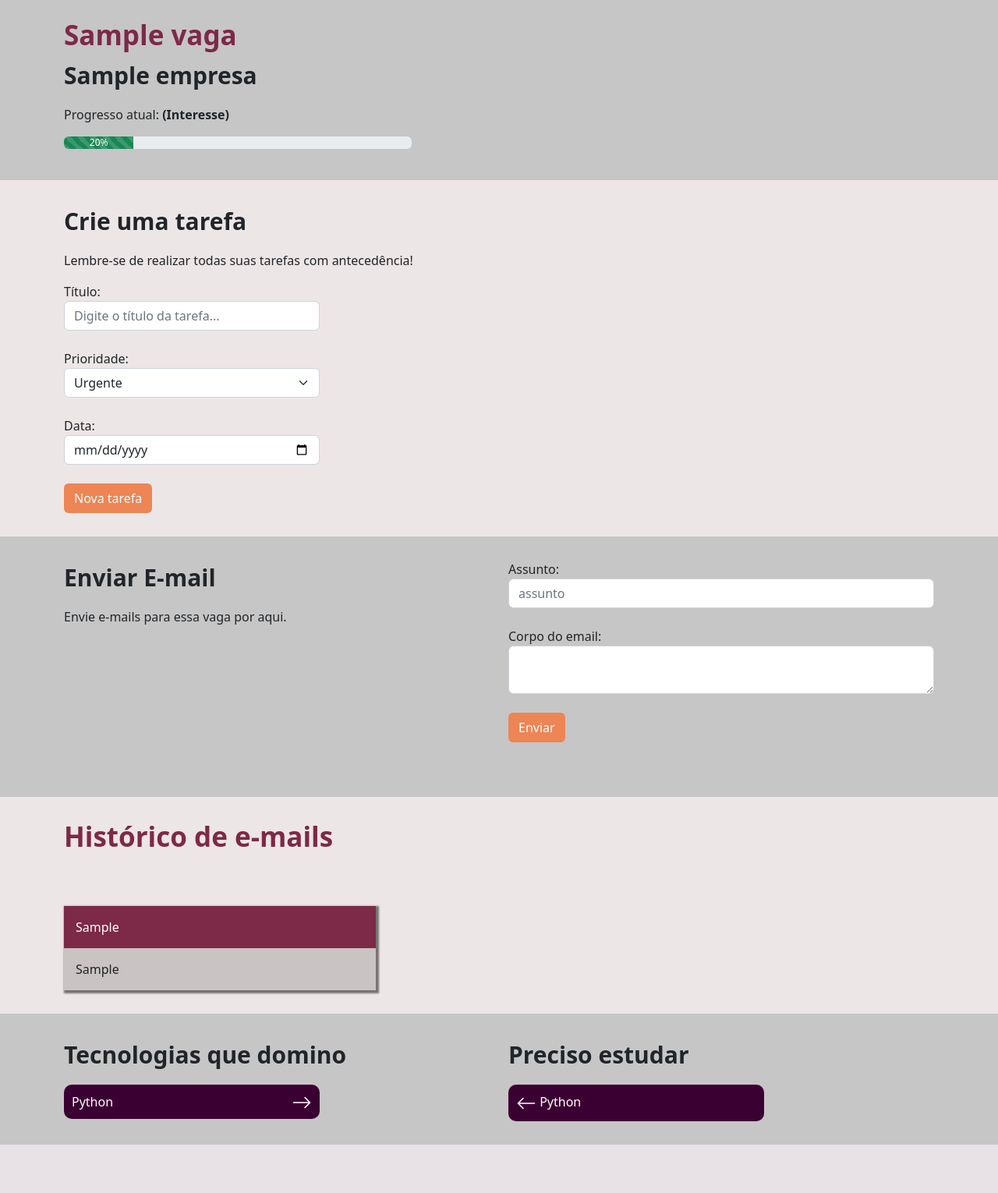
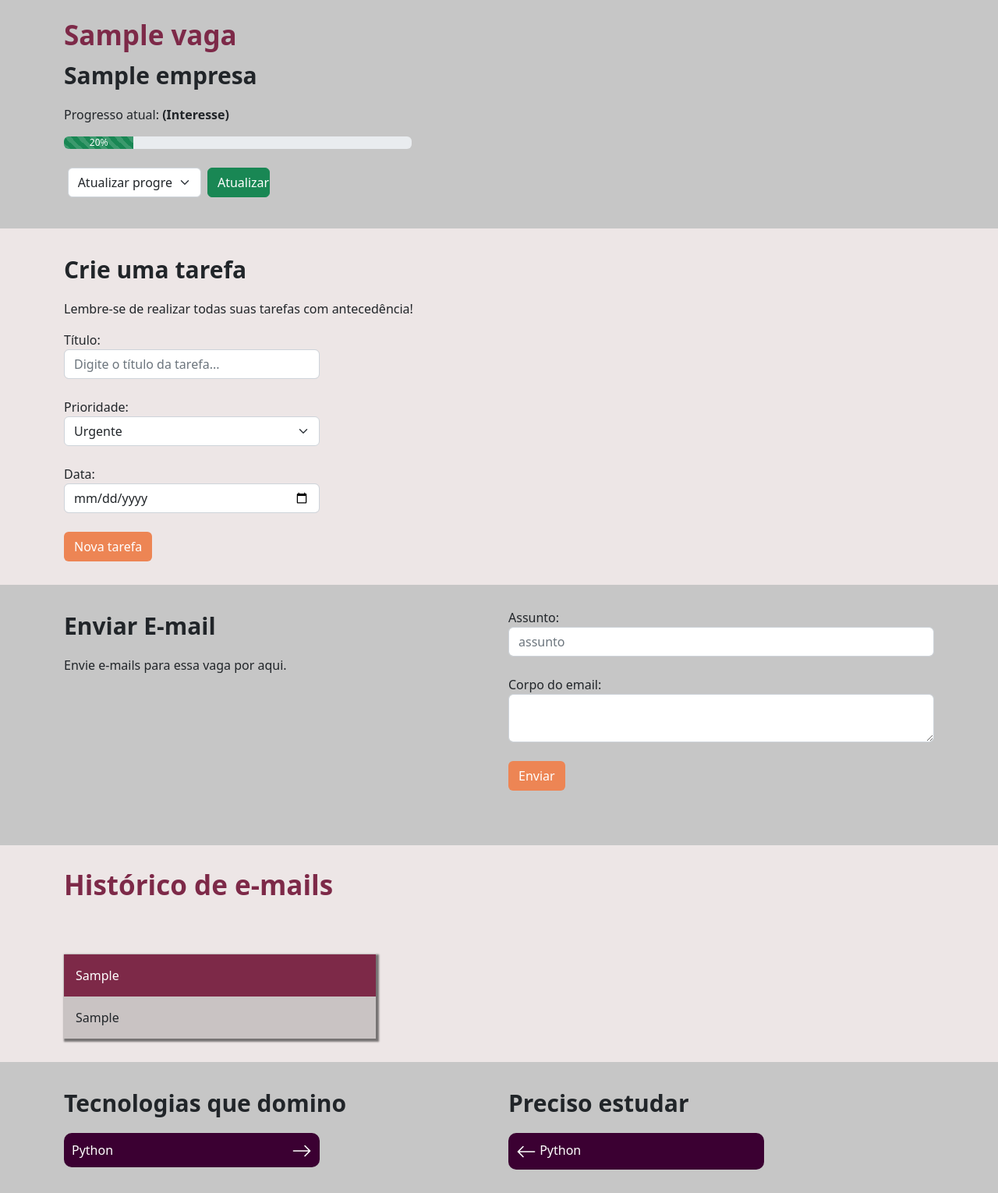
Before and after one commit to raphael-araujo/seletive, a Django app: page /vagas/vaga/1 in a window 1280 px wide. Shown: the part 56-1586 px from the top of the page at 78% size. Before the commit the page ends 1524 px from the top, so only its background shows below. Run offline with Django 4.2, Linux system fonts and the light colour scheme; tables that the repository leaves empty hold one stand-in row (values such as "Sample post").

Commit message:
adicionando botão para atualizar progresso atual

```diff
--- a/vagas/templates/vaga.html
+++ b/vagas/templates/vaga.html
@@ -27,6 +27,19 @@
                 {{ vaga.progresso }}%
             </div>
         </div>
+        <br>
+
+        <form action="{% url 'atualizar_progresso' vaga.id %}" method="POST"> {% csrf_token %}
+            <div class="row"> &nbsp;&nbsp;&nbsp;&nbsp;
+                <select name="status" class="form-select" style="width: 15%">
+                    <option value="" selected disabled>Atualizar progresso</option>
+                    {% for valor, status in vaga.choices_status %}
+                        <option value="{{ valor }}">{{ status }}</option>
+                    {% endfor %}
+                </select>&nbsp;&nbsp;
+                <input class="btn btn-success" type="submit"value="Atualizar" style="width: 7%;">
+            </div>
+        </form>
     </div>
 
     <div class="bg2">
```
